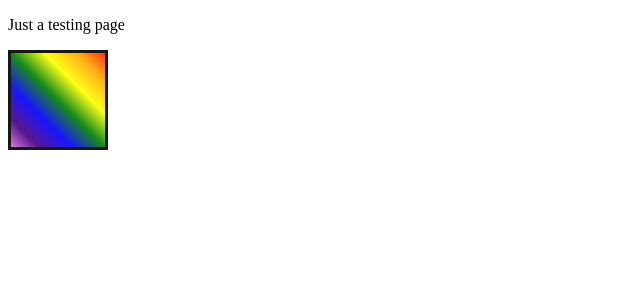
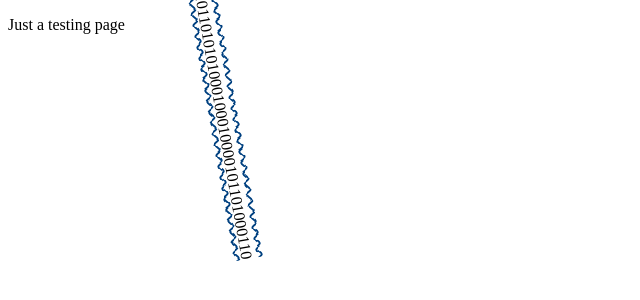
Before and after one commit to dubitabley/website, a SvelteKit app: page /frog-test in a window 1280 px wide. Shown: the top 300 px of the page, without its empty margins (0-640 px from the left). Built offline with nearby package versions, Linux system fonts and the light colour scheme.

Commit message:
Add binary pipe to the frog transition

```diff
--- /dev/null
+++ b/src/lib/components/frog/transition/pipe.svelte
@@ -0,0 +1,55 @@
+<script lang="ts">
+    const value = "11.0010010000111111011010101000100010000101101000110";
+</script>
+
+<frog-pipe>{value}</frog-pipe>
+
+<style>
+    frog-pipe {
+        text-decoration-line: underline overline;
+        text-decoration-thickness: 2px;
+        text-decoration-style: wavy;
+        rotate: 80deg;
+        display: inline-block;
+
+        animation-name: pipe-colour;
+        animation-duration: 2s;
+        animation-timing-function: linear;
+        animation-iteration-count: infinite;
+        animation-direction: normal;
+    }
+
+    @keyframes pipe-colour {
+        0% {
+            text-decoration-color: red;
+        }
+
+        14% {
+            text-decoration-color: orange;
+        }
+
+        28% {
+            text-decoration-color: yellow;
+        }
+
+        43% {
+            text-decoration-color: green;
+        }
+
+        57% {
+            text-decoration-color: blue;
+        }
+
+        71% {
+            text-decoration-color: indigo;
+        }
+
+        86% {
+            text-decoration-color: violet;
+        }
+
+        100% {
+            text-decoration-color: red;
+        }
+    }
+</style>
--- a/src/lib/components/frog/transition/scrolling-info.ts
+++ b/src/lib/components/frog/transition/scrolling-info.ts
@@ -8,4 +8,7 @@ export const ScrollingInfo: GenericScrollingObject[] = [
     {
         objectType: "rainbow-cuboid",
     },
+    {
+        objectType: "pipe",
+    },
 ];
--- a/src/lib/components/frog/transition/scrolling-object.svelte
+++ b/src/lib/components/frog/transition/scrolling-object.svelte
@@ -1,5 +1,5 @@
 <script module>
-    export { dataBlock, rainbowCuboid };
+    export { dataBlock, rainbowCuboid, pipe };
 </script>
 
 <script lang="ts">
@@ -7,6 +7,7 @@
     import { Tween } from "svelte/motion";
     import DataBlock from "./data-block.svelte";
     import RainbowCuboid from "./rainbow-cuboid.svelte";
+    import Pipe from "./pipe.svelte";
 
     type ScrollingObjectProps = {
         rotatePositive: boolean;
@@ -26,6 +27,9 @@
 {/snippet}
 {#snippet rainbowCuboid()}
     <RainbowCuboid />
+{/snippet}
+{#snippet pipe()}
+    <Pipe />
 {/snippet}
 
 <div class="partial-transparent">
--- a/src/routes/(frog)/frog-test/+page.svelte
+++ b/src/routes/(frog)/frog-test/+page.svelte
@@ -1,10 +1,10 @@
 <script>
-    import RainbowCuboid from "$lib/components/frog/transition/rainbow-cuboid.svelte";
+    import Pipe from "$lib/components/frog/transition/pipe.svelte";
 </script>
 
 <div>
     <p>Just a testing page</p>
     <div>
-        <RainbowCuboid />
+        <Pipe />
     </div>
 </div>
--- a/src/routes/(frog)/frog/transition.svelte
+++ b/src/routes/(frog)/frog/transition.svelte
@@ -2,6 +2,7 @@
     import FrogFall from "$lib/components/frog/frog-fall.svelte";
     import ScrollingObject, {
         dataBlock,
+        pipe,
         rainbowCuboid,
     } from "$lib/components/frog/transition/scrolling-object.svelte";
     import { onMount, type Snippet } from "svelte";
@@ -48,6 +49,9 @@
                 break;
             case ScrollingObjectType.RainbowCuboid:
                 scrollingBlocks.push([rainbowCuboid, null]);
+                break;
+            case ScrollingObjectType.Pipe:
+                scrollingBlocks.push([pipe, null]);
                 break;
         }
     }
```
Also changed, not shown: src/lib/components/frog/transition/scrolling-type.ts (+6 -1 lines).
